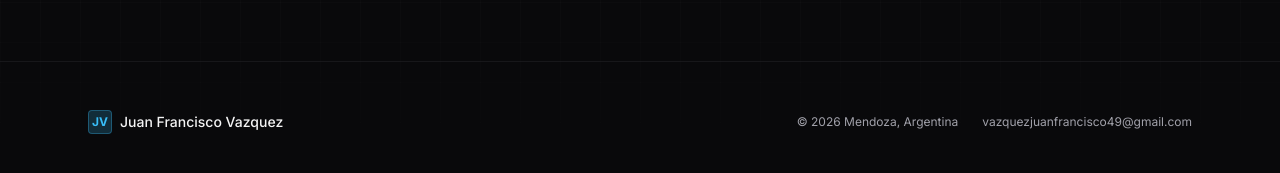
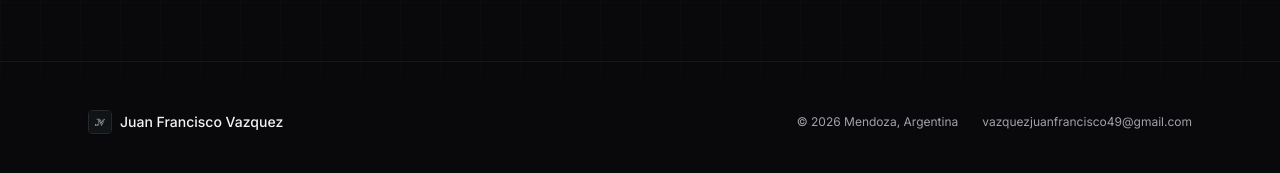
Before and after one commit to Jusnock/jusnock.github.io, an MkDocs documentation site: the page built from docs/index.md, in a window 1280 px wide and 900 px high, scrolled down 2357 px. Shown: the part 718-891 px from the top of the window. Built offline with MkDocs 1.6.1 and Material for MkDocs 9.7.7, drawn with Linux system fonts in a browser that asks for light colours; nearby versions of some CDN libraries.

Commit message:
fix: reemplazar logo faltante en el footer

```diff
--- a/overrides/home.html
+++ b/overrides/home.html
@@ -423,7 +423,7 @@
   <footer class="border-t border-border/50 py-12 mt-12">
     <div class="max-w-6xl mx-auto px-6 flex flex-col md:flex-row items-center justify-between gap-6">
       <div class="flex items-center gap-2">
-        <div class="w-6 h-6 rounded bg-accent/20 border border-accent/30 flex items-center justify-center text-xs text-accent font-bold">JV</div>
+        <img src="assets/jv_logo_minimalist.jpg" alt="Logo JV" class="w-6 h-6 rounded object-cover border border-border shadow-sm">
         <span class="text-sm font-medium text-textMain">Juan Francisco Vazquez</span>
       </div>
       <div class="text-xs text-textMuted flex items-center gap-6">
```
